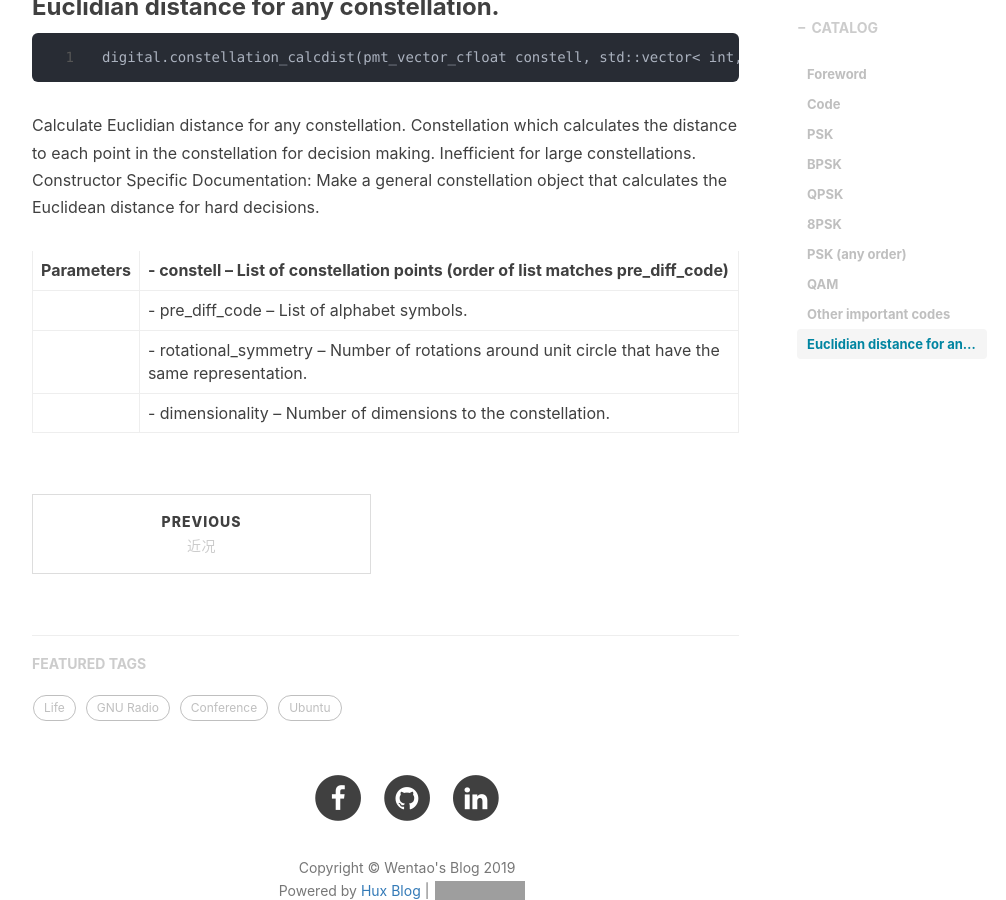
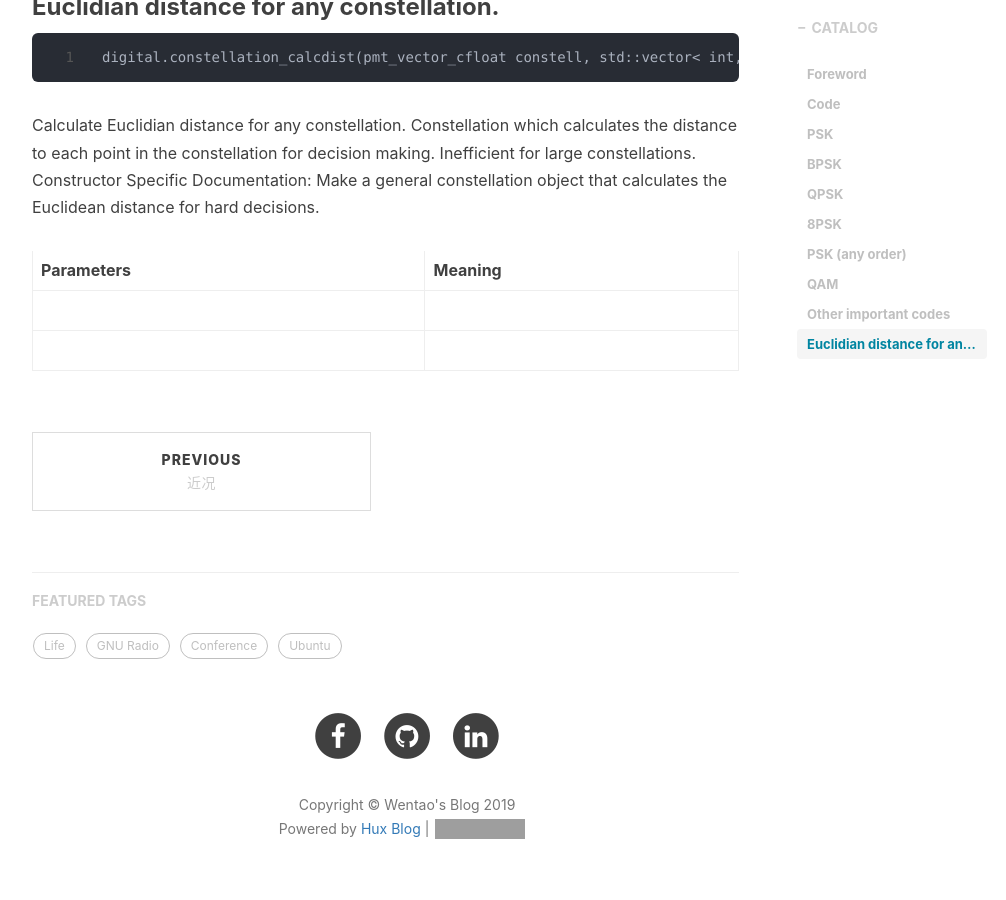
Before and after one commit to csxmt123/zhouwt612.github.io, a Jekyll site: the page built from _posts/2019-10-19-GNU Radio modulation scheme.md, in a window 1280 px wide and 900 px high, scrolled down 2378 px. Shown: the whole window, without its empty margins (233-1239 px from the left). Built offline with Jekyll 4.4.1, drawn with Linux system fonts in a browser that asks for light colours; nearby versions of some CDN libraries; comment, search, counter and statistics services are not loaded; grey boxes are pictures that could not be loaded.

Commit message:
Update 2019-10-19-GNU Radio modulation scheme.md

```diff
--- a/_posts/2019-10-19-GNU Radio modulation scheme.md
+++ b/_posts/2019-10-19-GNU Radio modulation scheme.md
@@ -78,8 +78,7 @@ Constellation which calculates the distance to each point in the constellation f
 Constructor Specific Documentation:
 Make a general constellation object that calculates the Euclidean distance for hard decisions.
 
-|Parameters| - constell – List of constellation points (order of list matches pre_diff_code)                  |
-|   ----   |                                                                                                  |
-|          | - pre_diff_code – List of alphabet symbols.                                                      |
-|          | - rotational_symmetry – Number of rotations around unit circle that have the same representation.|
-|          | - dimensionality – Number of dimensions to the constellation.                                    |
+|Parameters|Meaning|
+|  ----    | ----  |
+|          | |
+|||
```
